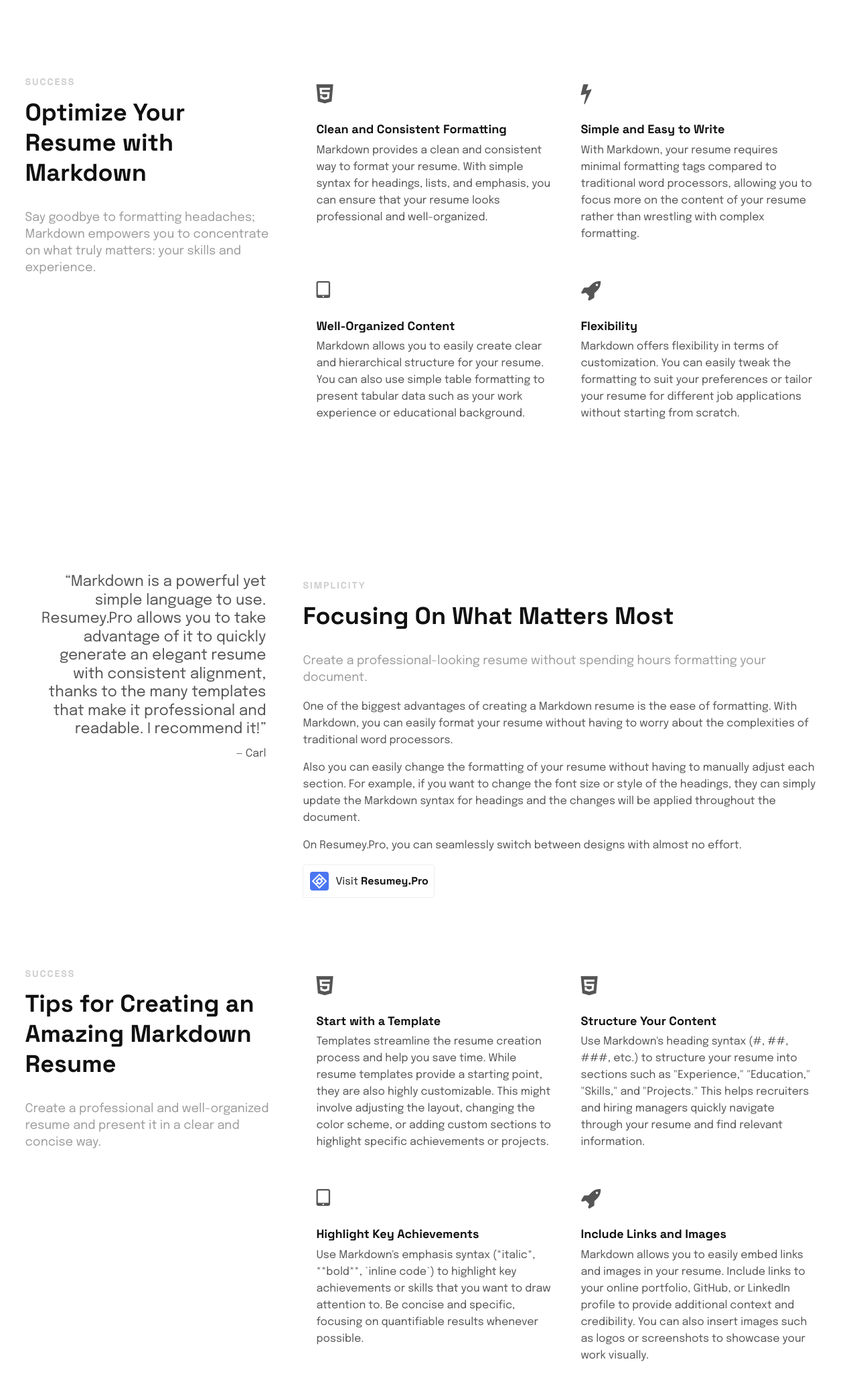
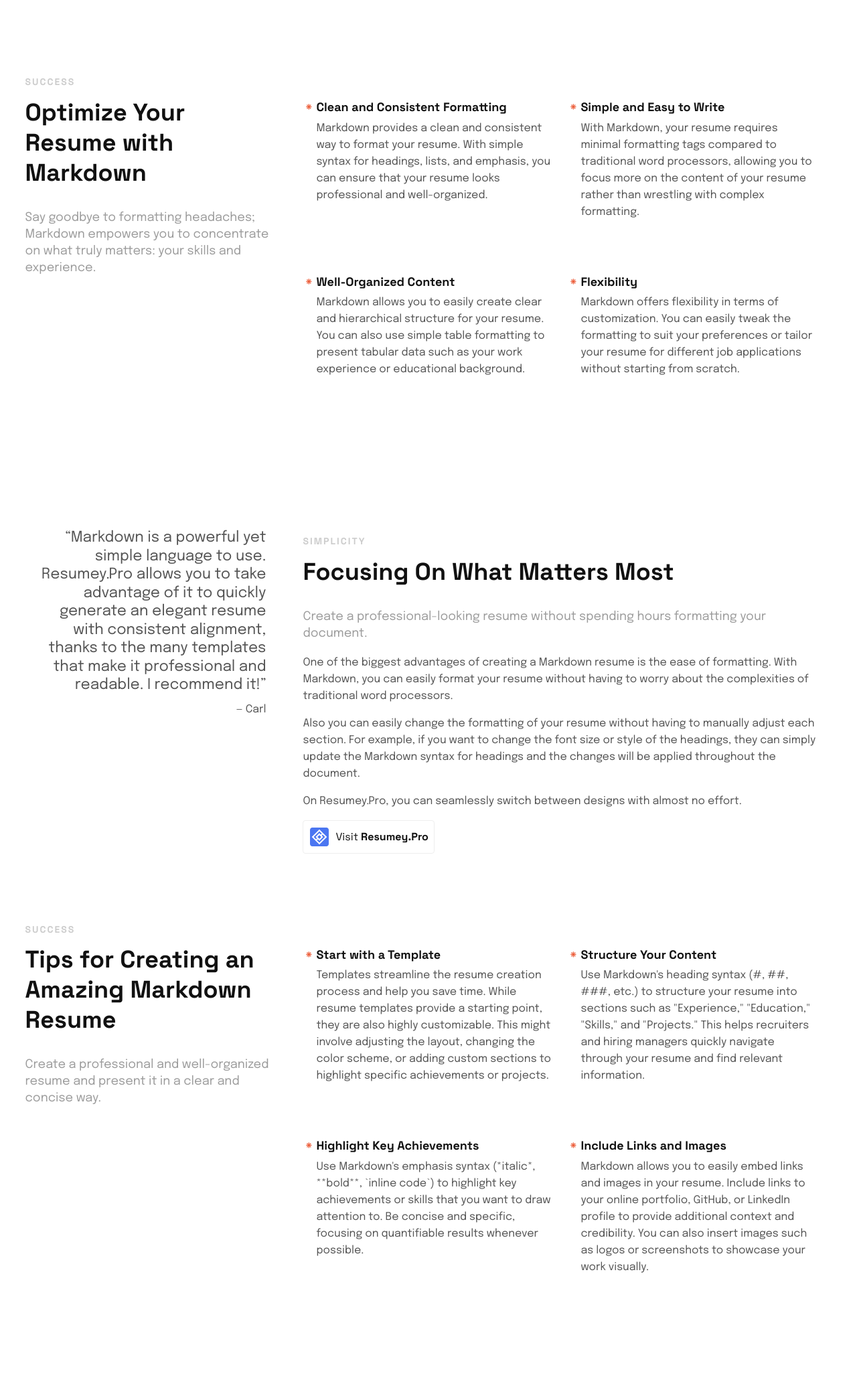
Before and after one commit to resumey-pro/markdown-resume, a plain HTML site: page index.html in a window 1280 px wide. Shown: the part 700-2776 px from the top of the page at 67% size. Drawn offline with Linux system fonts and the light colour scheme.

Commit message:
Removing icons and adding some design.

```diff
--- a/css/custom.css
+++ b/css/custom.css
@@ -78,3 +78,15 @@ h4 {
   transition: all 0.2s;
   cursor: pointer;
 }
+
+.icon-block h4 {
+  position: relative;
+}
+.icon-block h4::before {
+  content: "*";
+  color: #ec5b37;
+  position: absolute;
+  width: 16px;
+  left: -16px;
+  line-height: 26px;
+}
--- a/index.html
+++ b/index.html
@@ -221,10 +221,6 @@
                 class="col-2 icon-block icon-top wow fadeInUp"
                 data-wow-delay="0.1s"
               >
-                <!--Icon-->
-                <div class="icon">
-                  <i class="fa fa-html5 fa-2x"></i>
-                </div>
                 <!--Icon Block Description-->
                 <div class="icon-block-description">
                   <h4>Clean and Consistent Formatting</h4>
@@ -243,10 +239,6 @@
                 class="col-2 icon-block icon-top wow fadeInUp"
                 data-wow-delay="0.3s"
               >
-                <!--Icon-->
-                <div class="icon">
-                  <i class="fa fa-bolt fa-2x"></i>
-                </div>
                 <!--Icon Block Description-->
                 <div class="icon-block-description">
                   <h4>Simple and Easy to Write</h4>
@@ -265,10 +257,6 @@
                 class="col-2 icon-block icon-top wow fadeInUp"
                 data-wow-delay="0.5s"
               >
-                <!--Icon-->
-                <div class="icon">
-                  <i class="fa fa-tablet fa-2x"></i>
-                </div>
                 <!--Icon Block Description-->
                 <div class="icon-block-description">
                   <h4>Well-Organized Content</h4>
@@ -287,10 +275,6 @@
                 class="col-2 icon-block icon-top wow fadeInUp"
                 data-wow-delay="0.5s"
               >
-                <!--Icon-->
-                <div class="icon">
-                  <i class="fa fa-rocket fa-2x"></i>
-                </div>
                 <!--Icon Block Description-->
                 <div class="icon-block-description">
                   <h4>Flexibility</h4>
@@ -391,10 +375,6 @@
                 class="col-2 icon-block icon-top wow fadeInUp"
                 data-wow-delay="0.1s"
               >
-                <!--Icon-->
-                <div class="icon">
-                  <i class="fa fa-html5 fa-2x"></i>
-                </div>
                 <!--Icon Block Description-->
                 <div class="icon-block-description">
                   <h4>Start with a Template</h4>
@@ -415,10 +395,6 @@
                 class="col-2 icon-block icon-top wow fadeInUp"
                 data-wow-delay="0.1s"
               >
-                <!--Icon-->
-                <div class="icon">
-                  <i class="fa fa-html5 fa-2x"></i>
-                </div>
                 <!--Icon Block Description-->
                 <div class="icon-block-description">
                   <h4>Structure Your Content</h4>
@@ -438,10 +414,6 @@
                 class="col-2 icon-block icon-top wow fadeInUp"
                 data-wow-delay="0.5s"
               >
-                <!--Icon-->
-                <div class="icon">
-                  <i class="fa fa-tablet fa-2x"></i>
-                </div>
                 <!--Icon Block Description-->
                 <div class="icon-block-description">
                   <h4>Highlight Key Achievements</h4>
@@ -460,10 +432,6 @@
                 class="col-2 icon-block icon-top wow fadeInUp"
                 data-wow-delay="0.5s"
               >
-                <!--Icon-->
-                <div class="icon">
-                  <i class="fa fa-rocket fa-2x"></i>
-                </div>
                 <!--Icon Block Description-->
                 <div class="icon-block-description">
                   <h4>Include Links and Images</h4>
```
